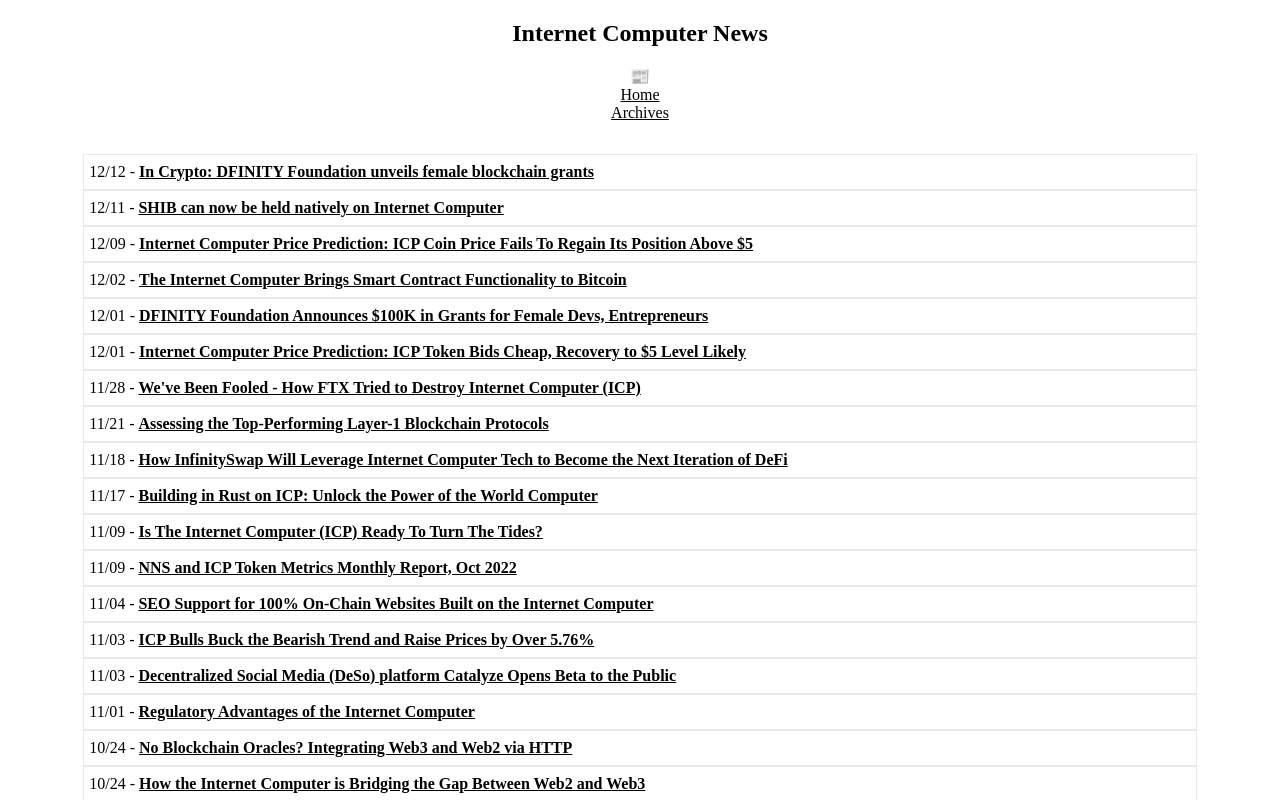
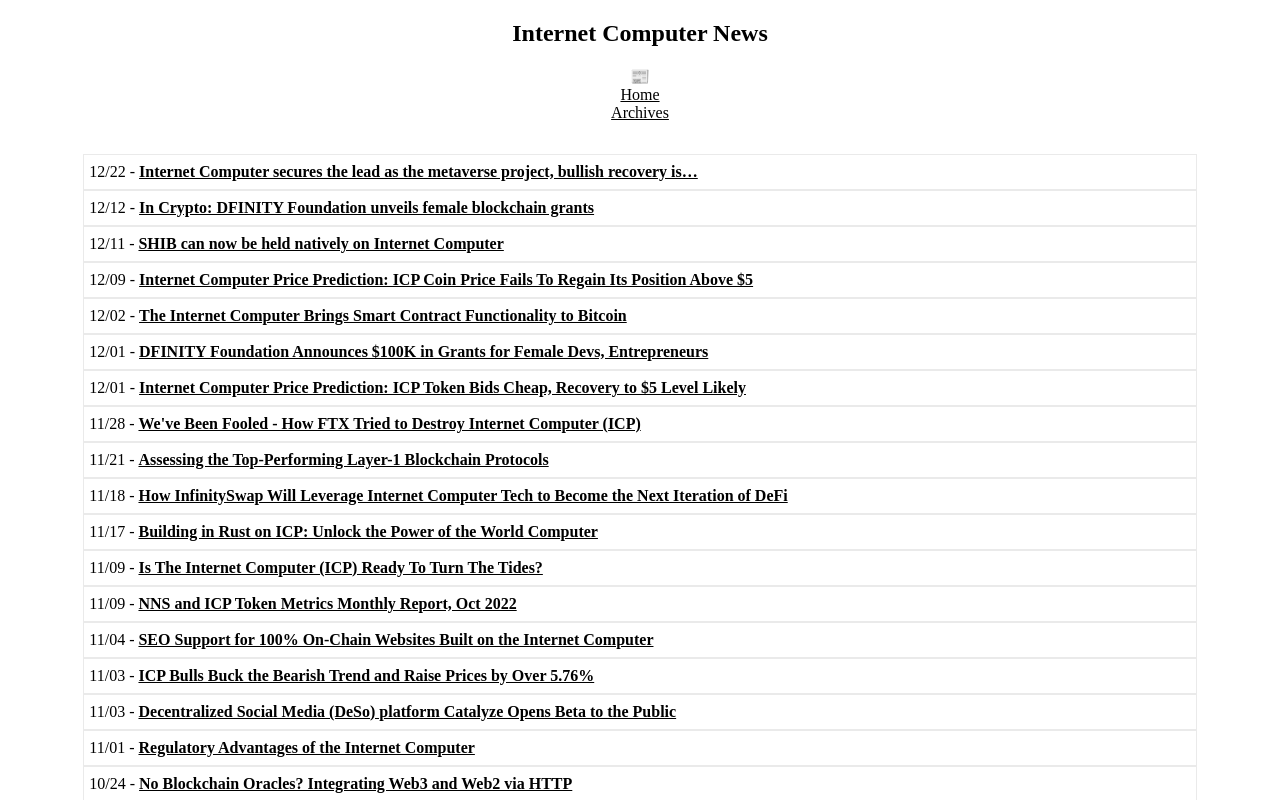
Before and after one commit to rjlucasm/ictoday, a Next.js app: page /news/2022 in a window 1280 px wide. Shown: the top 800 px of the page. Built offline with nearby package versions, Linux system fonts and the light colour scheme.

Commit message:
News 12/22

```diff
--- a/pages/news/2022.js
+++ b/pages/news/2022.js
@@ -19,6 +19,9 @@ export default function News22() {
             <Link href="/archive"><a style={{ color: 'inherit' }}>Archives</a></Link>
 
             <div className="pagesgrid">
+            <div className="pagescard">12/22 -&nbsp;
+                <a href="https://ambcrypto.com/internet-computer-secures-the-lead-as-the-metaverse-project-bullish-recovery-is/" target="_blank" rel="noopener noreferrer">Internet Computer secures the lead as the metaverse project, bullish recovery is…</a>
+            </div>
             <div className="pagescard">12/12 -&nbsp;
                 <a href="https://businesscloud.co.uk/news/in-crypto-dfinity-foundation-unveils-female-blockchain-grants/" target="_blank" rel="noopener noreferrer">In Crypto: DFINITY Foundation unveils female blockchain grants</a>
             </div>
```
